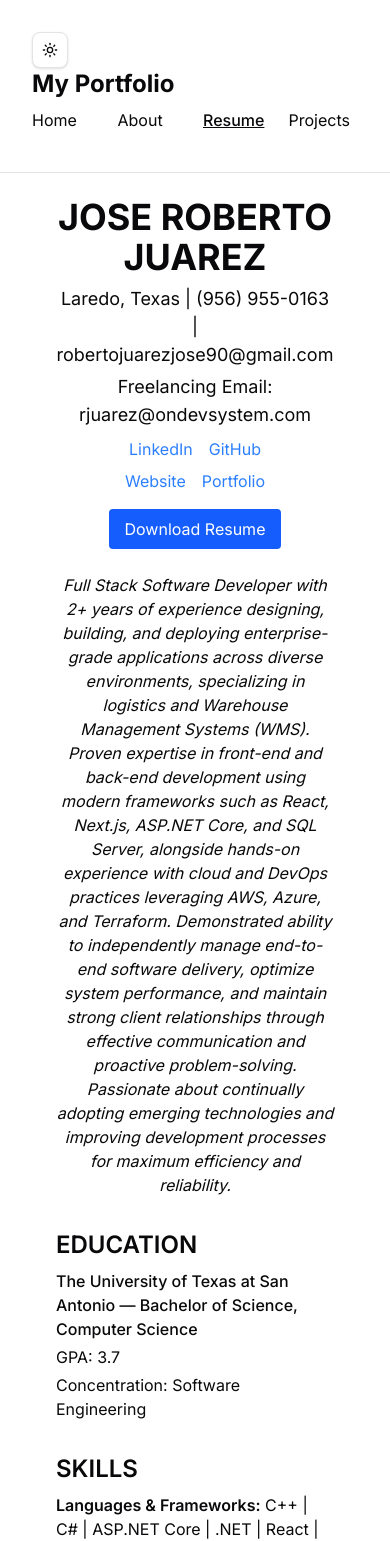
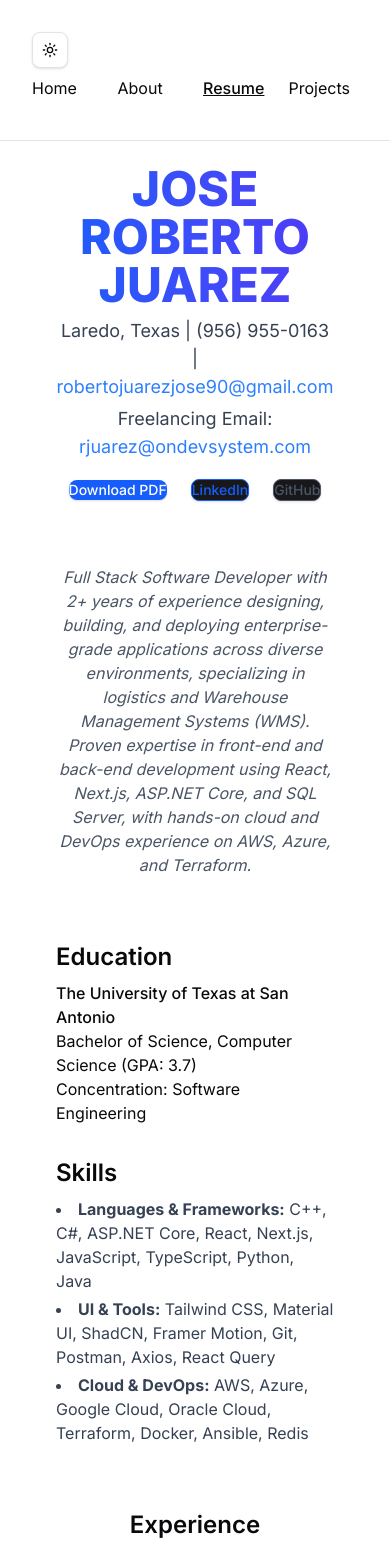
Before and after one commit to robertojuarezjose/portfolioWebsite, a Next.js app in the folder portfolio-website/: page /Resume in a window 390 px wide. Shown: the top 1541 px of the page. Built offline with nearby package versions, Linux system fonts and the light colour scheme.

Commit message:
add new ui features and updates

```diff
--- a/portfolio-website/app/About-Me/page.tsx
+++ b/portfolio-website/app/About-Me/page.tsx
@@ -40,7 +40,7 @@ export default function About() {
         animate={{ y: 0, opacity: 1 }}
         transition={{ duration: 0.6 }}
       >
-        Hi, I'm Jose Roberto Juarez
+        Full Stack Software Engineer
       </motion.h1>
       <motion.p
         className="text-lg md:text-xl text-gray-700 dark:text-gray-300 max-w-2xl mb-12"
@@ -48,7 +48,7 @@ export default function About() {
         animate={{ y: 0, opacity: 1 }}
         transition={{ delay: 0.2, duration: 0.6 }}
       >
-        Full Stack Software Developer with 2+ years of experience building enterprise-grade applications, specializing in logistics and Warehouse Management Systems (WMS). Skilled in both frontend and backend technologies, including ASP.NET Core, React, Next.js, and SQL Server, and experienced in cloud and DevOps practices using AWS, Azure, and Terraform.
+        With 2+ years of experience building enterprise-grade applications, specializing in logistics and Warehouse Management Systems (WMS). Skilled in both frontend and backend technologies, including ASP.NET Core, React, Next.js, and SQL Server, and experienced in cloud and DevOps practices using AWS, Azure, and Terraform.
       </motion.p>
 
       {/* Details */}
--- a/portfolio-website/app/Resume/page.tsx
+++ b/portfolio-website/app/Resume/page.tsx
@@ -1,181 +1,151 @@
+"use client";
+
 import React from 'react';
+import { motion } from 'framer-motion';
+import { Button } from '@/components/ui/button';
 
 const Resume = () => {
   return (
-    <div className="max-w-4xl mx-auto p-6">
+    <main className="max-w-4xl mx-auto p-6 space-y-16">
       {/* Header */}
-      <header className="text-center mb-8">
-        <h1 className="text-4xl font-bold">JOSE ROBERTO JUAREZ</h1>
-        <p className="mt-2 text-lg">
-          Laredo, Texas | (956) 955-0163 | robertojuarezjose90@gmail.com
+      <motion.header
+        className="text-center"
+        initial={{ opacity: 0, y: -30 }}
+        animate={{ opacity: 1, y: 0 }}
+        transition={{ duration: 0.8 }}
+      >
+        <h1 className="text-5xl font-extrabold bg-clip-text text-transparent bg-gradient-to-r from-blue-600 to-indigo-600">
+          JOSE ROBERTO JUAREZ
+        </h1>
+        <p className="mt-2 text-lg text-gray-700 dark:text-gray-300">
+          Laredo, Texas | (956) 955-0163 |{' '}
+          <a href="mailto:robertojuarezjose90@gmail.com" className="text-blue-500 hover:underline">
+            robertojuarezjose90@gmail.com
+          </a>
         </p>
-        <p className="mt-1 text-lg">
-          Freelancing Email: rjuarez@ondevsystem.com
+        <p className="mt-1 text-lg text-gray-700 dark:text-gray-300">
+          Freelancing Email:{' '}
+          <a href="mailto:rjuarez@ondevsystem.com" className="text-blue-500 hover:underline">
+            rjuarez@ondevsystem.com
+          </a>
         </p>
-        <div className="mt-2">
-          <a
-            href="https://www.linkedin.com/in/roberto-juárez-b0b76a225/"
-            target="_blank"
-            rel="noopener noreferrer"
-            className="text-blue-500 hover:underline mr-4"
-          >
+        <div className="mt-4 flex justify-center space-x-6">
+          <a href="/RobertoJuarez_Resume.pdf" download>
+            <Button size="md" className="bg-blue-600 hover:bg-blue-700 text-white">
+              Download PDF
+            </Button>
+          </a>
+          <a href="https://www.linkedin.com/in/roberto-juárez-b0b76a225/" target="_blank" rel="noopener noreferrer">
+            <Button size="md" className="border border-blue-600 text-blue-600 hover:bg-blue-50">
               LinkedIn
+            </Button>
           </a>
-          <a
-            href="https://github.com/robertojuarezjose"
-            target="_blank"
-            rel="noopener noreferrer"
-            className="text-blue-500 hover:underline"
-          >
+          <a href="https://github.com/robertojuarezjose" target="_blank" rel="noopener noreferrer">
+            <Button size="md" className="border border-gray-600 text-gray-600 hover:bg-gray-100">
               GitHub
+            </Button>
           </a>
         </div>
-        <div className="mt-2">
-          <a
-            href="https://portfolio-website-swart-tau.vercel.app/"
-            target="_blank"
-            rel="noopener noreferrer"
-            className="text-blue-500 hover:underline mr-4"
-          >
-            Website
-          </a>
-          <a
-            href="https://robertojuarezjose.medium.com/"
-            target="_blank"
-            rel="noopener noreferrer"
-            className="text-blue-500 hover:underline"
-          >
-            Portfolio
-          </a>
-        </div>
-        <div className="mt-4">
-          <a
-            href="/RobertoJuarez_Resume.pdf"
-            download
-            className="inline-block bg-blue-600 text-white py-2 px-4 rounded hover:bg-blue-700"
-          >
-            Download Resume
-          </a>
-        </div>
+      </motion.header>
 
       {/* Professional Summary */}
-        <p className="mt-6 text-center italic">
-          Full Stack Software Developer with 2+ years of experience designing, building, and deploying enterprise-grade applications across diverse environments, specializing in logistics and Warehouse Management Systems (WMS). Proven expertise in front-end and back-end development using modern frameworks such as React, Next.js, ASP.NET Core, and SQL Server, alongside hands-on experience with cloud and DevOps practices leveraging AWS, Azure, and Terraform. Demonstrated ability to independently manage end-to-end software delivery, optimize system performance, and maintain strong client relationships through effective communication and proactive problem-solving. Passionate about continually adopting emerging technologies and improving development processes for maximum efficiency and reliability.
+      <motion.section
+        className="prose prose-lg mx-auto text-center"
+        initial={{ opacity: 0 }}
+        animate={{ opacity: 1 }}
+        transition={{ delay: 0.2, duration: 0.6 }}
+      >
+        <p className="italic text-gray-600 dark:text-gray-400">
+          Full Stack Software Developer with 2+ years of experience designing, building, and deploying enterprise-grade applications across diverse environments, specializing in logistics and Warehouse Management Systems (WMS). Proven expertise in front-end and back-end development using React, Next.js, ASP.NET Core, and SQL Server, with hands-on cloud and DevOps experience on AWS, Azure, and Terraform.
         </p>
-      </header>
+      </motion.section>
 
-      {/* Education */}
-      <section className="mb-8">
-        <h2 className="text-2xl font-semibold mb-2">EDUCATION</h2>
-        <p className="mb-1 font-medium">
-          The University of Texas at San Antonio — Bachelor of Science, Computer Science
-        </p>
-        <p className="mb-1">GPA: 3.7</p>
-        <p className="mb-1">Concentration: Software Engineering</p>
+      {/* Education & Skills */}
+      <motion.div
+        className="grid grid-cols-1 md:grid-cols-2 gap-8"
+        initial={{ opacity: 0, y: 20 }}
+        animate={{ opacity: 1, y: 0 }}
+        transition={{ delay: 0.4, duration: 0.6 }}
+      >
+        <section>
+          <h2 className="text-2xl font-semibold mb-2">Education</h2>
+          <p className="font-medium">The University of Texas at San Antonio</p>
+          <p>Bachelor of Science, Computer Science (GPA: 3.7)</p>
+          <p>Concentration: Software Engineering</p>
         </section>
-
-      {/* Skills */}
-      <section className="mb-8">
-        <h2 className="text-2xl font-semibold mb-2">SKILLS</h2>
-        <p className="mb-1">
-          <span className="font-semibold">Languages & Frameworks:</span> C++ | C# | ASP.NET Core | .NET | React | Next.js | JavaScript | Python | jQuery | Java
-        </p>
-        <p className="mb-1">
-          <span className="font-semibold">UI & Tools:</span> Material UI | ShadCN | Tailwind CSS | Cursor AI | Generative AI | Visual Studio | Git & GitHub | Postman | Axios | React Query | Redis & Redis Bloom | Hangfire | Seq & Serilog
-        </p>
-        <p className="mb-1">
-          <span className="font-semibold">Cloud & DevOps:</span> AWS | Azure | Google Cloud | Oracle Cloud | Terraform | Ansible | Docker
-        </p>
+        <section>
+          <h2 className="text-2xl font-semibold mb-2">Skills</h2>
+          <ul className="list-disc list-inside space-y-1 text-gray-700 dark:text-gray-300">
+            <li><strong>Languages & Frameworks:</strong> C++, C#, ASP.NET Core, React, Next.js, JavaScript, TypeScript, Python, Java</li>
+            <li><strong>UI & Tools:</strong> Tailwind CSS, Material UI, ShadCN, Framer Motion, Git, Postman, Axios, React Query</li>
+            <li><strong>Cloud & DevOps:</strong> AWS, Azure, Google Cloud, Oracle Cloud, Terraform, Docker, Ansible, Redis</li>
+          </ul>
         </section>
+      </motion.div>
 
       {/* Experience */}
-      <section className="mb-8">
-        <h2 className="text-2xl font-semibold mb-2">EXPERIENCE</h2>
-
-        <article className="mb-6">
+      <motion.section
+        initial={{ opacity: 0 }}
+        animate={{ opacity: 1 }}
+        transition={{ delay: 0.6, duration: 0.6 }}
+      >
+        <h2 className="text-2xl font-semibold mb-4 text-center">Experience</h2>
+        <div className="space-y-8">
+          {/* OP CBS */}
+          <article className="space-y-2">
             <h3 className="text-xl font-bold">OP Computer Business Solutions — Full Stack Software Engineer</h3>
-          <p className="italic mb-1">May 2024 – Present</p>
-          <ul className="list-disc ml-6">
-            <li>Developed APIs, designed intuitive UI, and created robust database schemas for primary enterprise systems, particularly a Warehouse Management System (WMS), enhancing operational efficiency across commercial trade applications.</li>
-            <li>Implemented comprehensive Cyclic Inventory operations and reporting modules, alongside automated FIFO order processing via complex stored procedures.</li>
-            <li>Designed Lot Pallet Number (LPN) management, direct order processing, repack handling, and dynamic ordering based on SKU and LPN criteria.</li>
-            <li>Optimized system architecture for picking, sorting, and inbound/outbound logistics, reducing processing times by 20%.</li>
-            <li>Built real-time cargo tracking monitors to visualize box lifecycles from warehouse entry through broker inspection, ensuring 100% visibility.</li>
-            <li>Conduct weekly client meetings for requirements gathering, feature previews, and solution design, delivering accurate implementation plans and quotes.</li>
-            <li>Remote deployment to private cloud environments; collaborate with DevOps for CI/CD, infrastructure monitoring, and troubleshooting.</li>
+            <p className="italic text-gray-600">May 2024 – Present</p>
+            <ul className="list-disc list-inside space-y-1 text-gray-700 dark:text-gray-300">
+              <li>Developed robust APIs, intuitive UIs, and scalable database schemas for a Warehouse Management System, improving processing speed by 20%.</li>
+              <li>Implemented cyclic inventory modules and FIFO order automation via advanced stored procedures.</li>
+              <li>Built real-time cargo tracking dashboards, achieving 100% visibility from warehouse entry to broker inspection.</li>
             </ul>
           </article>
-
-        <article className="mb-6">
-          <h3 className="text-xl font-bold">Rocket Labs Technologies — Full Stack Software Developer</h3>
-          <p className="italic mb-1">Jan 2023 – June 2024</p>
-          <ul className="list-disc ml-6">
-            <li>Built scalable web applications using ASP.NET Core backends and Next.js/React frontends, ensuring maintainability and performance.</li>
-            <li>Architected database schemas, API endpoints, and UI flows aligned with business requirements.</li>
-            <li>Led small teams in feature development, technology selection, and code reviews.</li>
-            <li>Managed projects end-to-end in a startup environment, from requirements to deployment.</li>
+          {/* Rocket Labs */}
+          <article className="space-y-2">
+            <h3 className="text-xl font-bold">Rocket Labs Technologies — Software Developer</h3>
+            <p className="italic text-gray-600">Jan 2023 – Jun 2024</p>
+            <ul className="list-disc list-inside space-y-1 text-gray-700 dark:text-gray-300">
+              <li>Architected full-stack solutions using ASP.NET Core backends and Next.js/React frontends.</li>
+              <li>Led cross-functional teams, defined API contracts, and optimized database performance.</li>
             </ul>
           </article>
-
-        <article className="mb-6">
-          <h3 className="text-xl font-bold">H‑E‑B Digital — Co-op Software Engineer</h3>
-          <p className="italic mb-1">Aug 2022 – Dec 2022</p>
-          <ul className="list-disc ml-6">
-            <li>Developed a unified OneLogin authentication app with Flask & React, integrating SAML and OAuth protocols.</li>
-            <li>Participated in Agile sprints and automated CI/CD pipelines using GitLab.</li>
+          {/* H-E-B Digital */}
+          <article className="space-y-2">
+            <h3 className="text-xl font-bold">H-E-B Digital — Co-op Software Engineer</h3>
+            <p className="italic text-gray-600">Aug 2022 – Dec 2022</p>
+            <ul className="list-disc list-inside space-y-1 text-gray-700 dark:text-gray-300">
+              <li>Developed a unified SAML & OAuth OneLogin portal using Flask and React.</li>
+              <li>Automated CI/CD workflows in GitLab, reducing deployment times by 30%.</li>
             </ul>
           </article>
-      </section>
+        </div>
+      </motion.section>
 
       {/* Projects */}
-      <section className="mb-8">
-        <h2 className="text-2xl font-semibold mb-2">PROJECTS</h2>
-        <article className="mb-6">
-          <h3 className="text-xl font-bold">Enterprise Logistics Monitoring System</h3>
-          <ul className="list-disc ml-6">
-            <li>Real-time monitoring dashboard providing analytics on shipping and warehouse operations.</li>
-            <li>Integrated live data streams to optimize supply chain processes.</li>
-          </ul>
+      <motion.section
+        initial={{ opacity: 0 }}
+        animate={{ opacity: 1 }}
+        transition={{ delay: 0.8, duration: 0.6 }}
+      >
+        <h2 className="text-2xl font-semibold mb-4 text-center">Select Projects</h2>
+        <div className="space-y-6">
+          <article>
+            <h3 className="text-lg font-bold">Enterprise Logistics Monitoring System</h3>
+            <p className="text-gray-700 dark:text-gray-300">Real-time analytics dashboard for shipping and warehouse operations integration.</p>
           </article>
-        <article className="mb-6">
-          <h3 className="text-xl font-bold">Document Storage System (ERP)</h3>
-          <ul className="list-disc ml-6">
-            <li>Secure PDF storage platform with web-based authentication; deployed on AWS.</li>
-            <li>Automated MySQL data sync via cron jobs for timely updates.</li>
-          </ul>
+          <article>
+            <h3 className="text-lg font-bold">Document Storage System (ERP)</h3>
+            <p className="text-gray-700 dark:text-gray-300">Secure PDF storage with AWS deployment and automated MySQL syncing.</p>
           </article>
-        <article className="mb-6">
-          <h3 className="text-xl font-bold">User Authentication Dashboard</h3>
-          <ul className="list-disc ml-6">
-            <li>Multi-protocol auth dashboard (SAML, OAuth) built with React & Flask.</li>
-            <li>Optimized backend performance to reduce authentication latency by 30%.</li>
-          </ul>
-        </article>
-      </section>
+        </div>
+      </motion.section>
 
       {/* Footer */}
-      <footer className="mt-8 text-center text-sm text-gray-600">
-        <p>
-          <a
-            href="https://www.linkedin.com/in/roberto-juárez-b0b76a225/"
-            target="_blank"
-            rel="noopener noreferrer"
-            className="text-blue-500 hover:underline"
-          >
-            LinkedIn
-          </a>
-          {' | '}
-          <a
-            href="https://github.com/robertojuarezjose"
-            target="_blank"
-            rel="noopener noreferrer"
-            className="text-blue-500 hover:underline"
-          >
-            GitHub
-          </a>
-        </p>
+      <footer className="text-center text-sm text-gray-600 dark:text-gray-400">
+        <p>© {new Date().getFullYear()} Jose Roberto Juarez</p>
       </footer>
-    </div>
+    </main>
   );
 };
 
--- a/portfolio-website/app/page.tsx
+++ b/portfolio-website/app/page.tsx
@@ -41,7 +41,7 @@ export default function Home() {
         transition={{ delay: 0.5, duration: 0.7 }}
       >
         <Image
-          src="/assets/hero-illustration.svg"
+          src="/hero-illustration.png"
           alt="Developer at work"
           width={500}
           height={300}
--- a/portfolio-website/components/navbar/Navbar.tsx
+++ b/portfolio-website/components/navbar/Navbar.tsx
@@ -10,7 +10,7 @@ function Navbar() {
             <Container className='flex flex-col sm:flex-row sm:justify-between sm:items-center flex-wrap py-8'>
                 <DarkMode></DarkMode>
 
-                <h1 className="text-2xl font-bold">My Portfolio</h1>
+
 
                 <NavLinks />
 
```
Also changed, not shown: portfolio-website/app/Projects/page.tsx (+92 -127 lines), portfolio-website/components/ui/input.tsx (added, +23 -0 lines), 1 other file (tests, documents, lock files or other folders). Lines whose indentation alone changed are shown as unchanged.
